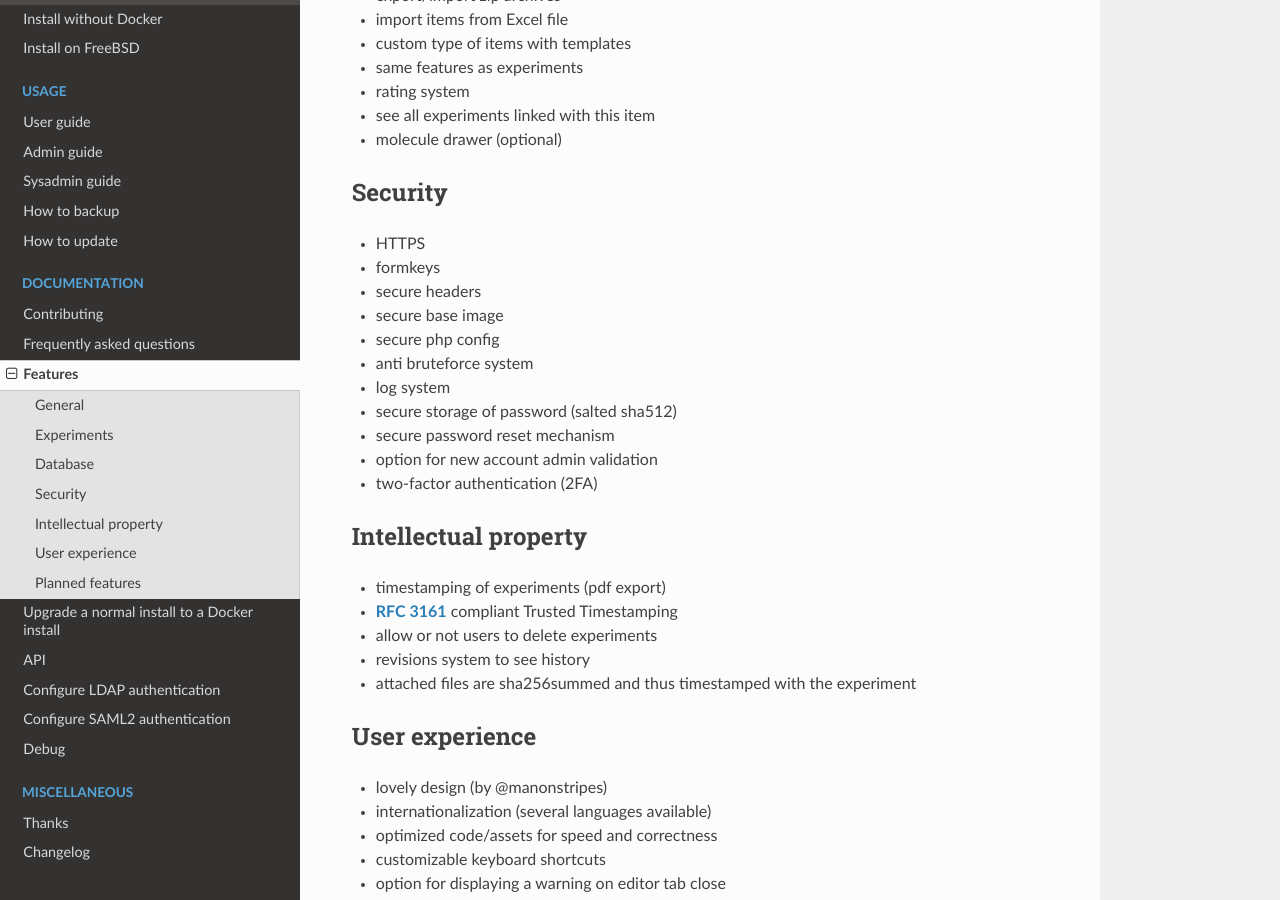
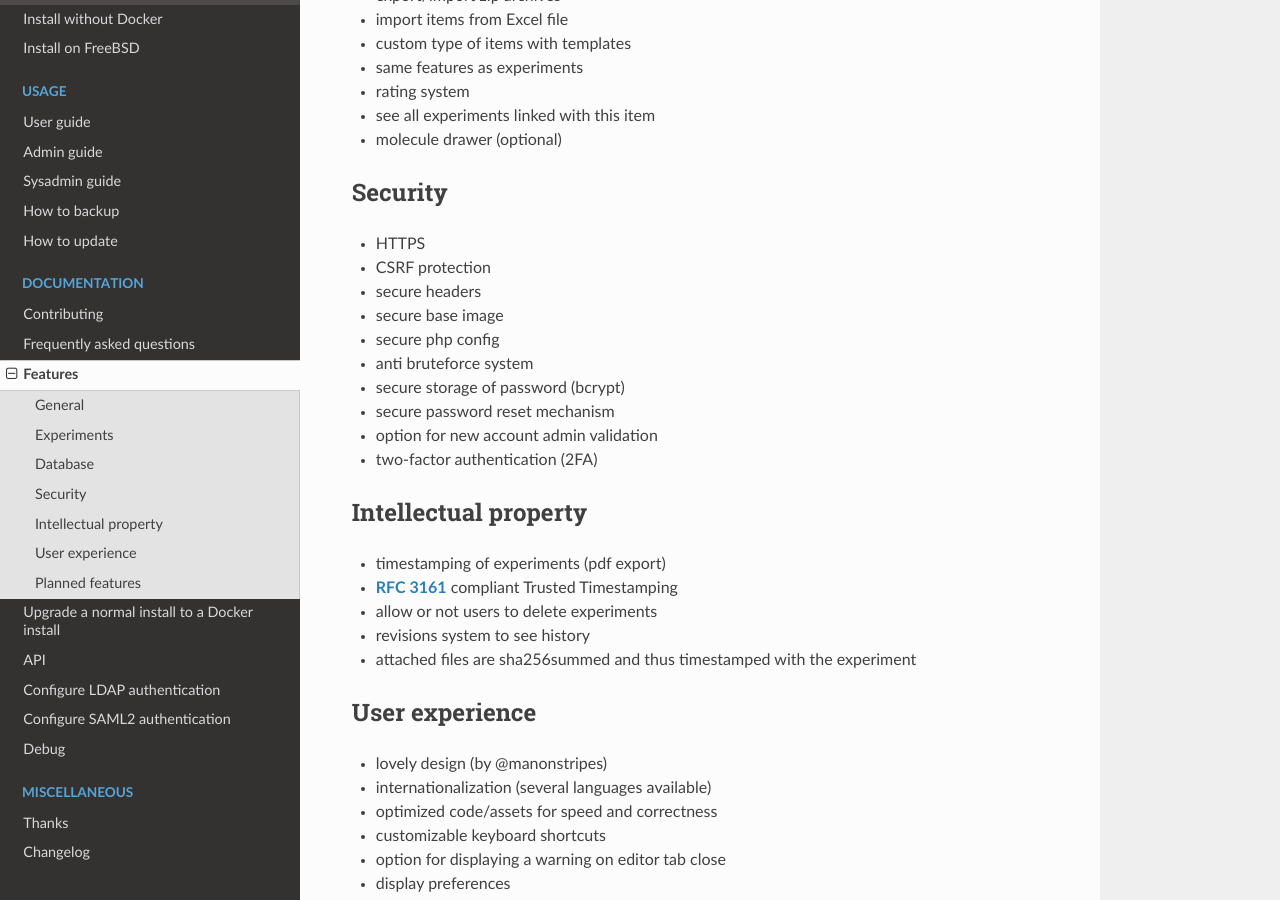
Before and after one commit to elabftw/elabdoc, a Sphinx documentation site: the page built from doc/features.rst, in a window 1280 px wide and 900 px high, scrolled down 1112 px. Built offline with Sphinx 7.4.7 and the Read the Docs theme 2.0.0, drawn with Linux system fonts in a browser that asks for light colours; pages that are not in the unit, such as notebooks, are missing from menus.

Commit message:
modify features and add certbot example command

```diff
--- a/doc/features.rst
+++ b/doc/features.rst
@@ -52,13 +52,12 @@
 Security
 ^^^^^^^^
 * HTTPS
-* formkeys
+* CSRF protection
 * secure headers
 * secure base image
 * secure php config
 * anti bruteforce system
-* log system
-* secure storage of password (salted sha512)
+* secure storage of password (bcrypt)
 * secure password reset mechanism
 * option for new account admin validation
 * two-factor authentication (2FA)
--- a/doc/install.rst
+++ b/doc/install.rst
@@ -59,7 +59,7 @@
 
     Edit the configuration to suit your server setup. For instance, you might want to edit `/etc/elabftw.yml` to change the port binding (default is 443 but it might be already used by a traditional webserver). See below for using the container with a reverse proxy.
 
-    If you have set `DISABLE_HTTPS=false` then you need to configure the TLS certificate. Look at the comments inside the configuration file, they describe the different use cases. In order to request Let's Encrypt certificates, you need to install `certbot`. See `official Let's Encrypt documentation <https://letsencrypt.org/getting-started/>`_ for your system. When requesting a new certificate, make sure that port 80 is open (and also port 443 for eLabFTW if it is the one you want to use).
+    If you have set `DISABLE_HTTPS=false` then you need to configure the TLS certificate. Look at the comments inside the configuration file, they describe the different use cases. In order to request Let's Encrypt certificates, you need to install `certbot`. See `official Let's Encrypt documentation <https://letsencrypt.org/getting-started/>`_ for your system. When requesting a new certificate, make sure that port 80 is open (and also port 443 for eLabFTW if it is the one you want to use). Once certbot is installed, the command to use might look like this: `certbot certonly \--standalone -d elab.example.org`.
 
 * Start eLabFTW:
 
```
